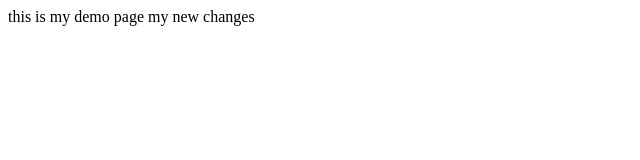
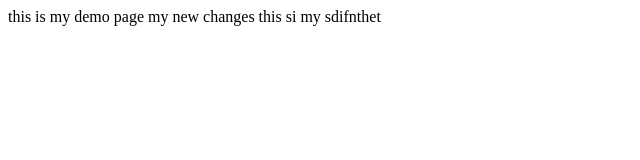
Before and after one commit to Gurpal/new-demo, a plain HTML site: page index.html in a window 1280 px wide. Shown: the whole page, without its empty margins (0-640 px from the left). Drawn offline with Linux system fonts and the light colour scheme.

Commit message:
rohit commit

```diff
--- a/index.html
+++ b/index.html
@@ -5,5 +5,8 @@
 <body>
             this is my demo page
             my new changes
+            this si my sdifnthet
+
+
 </body>
 </html>
```
